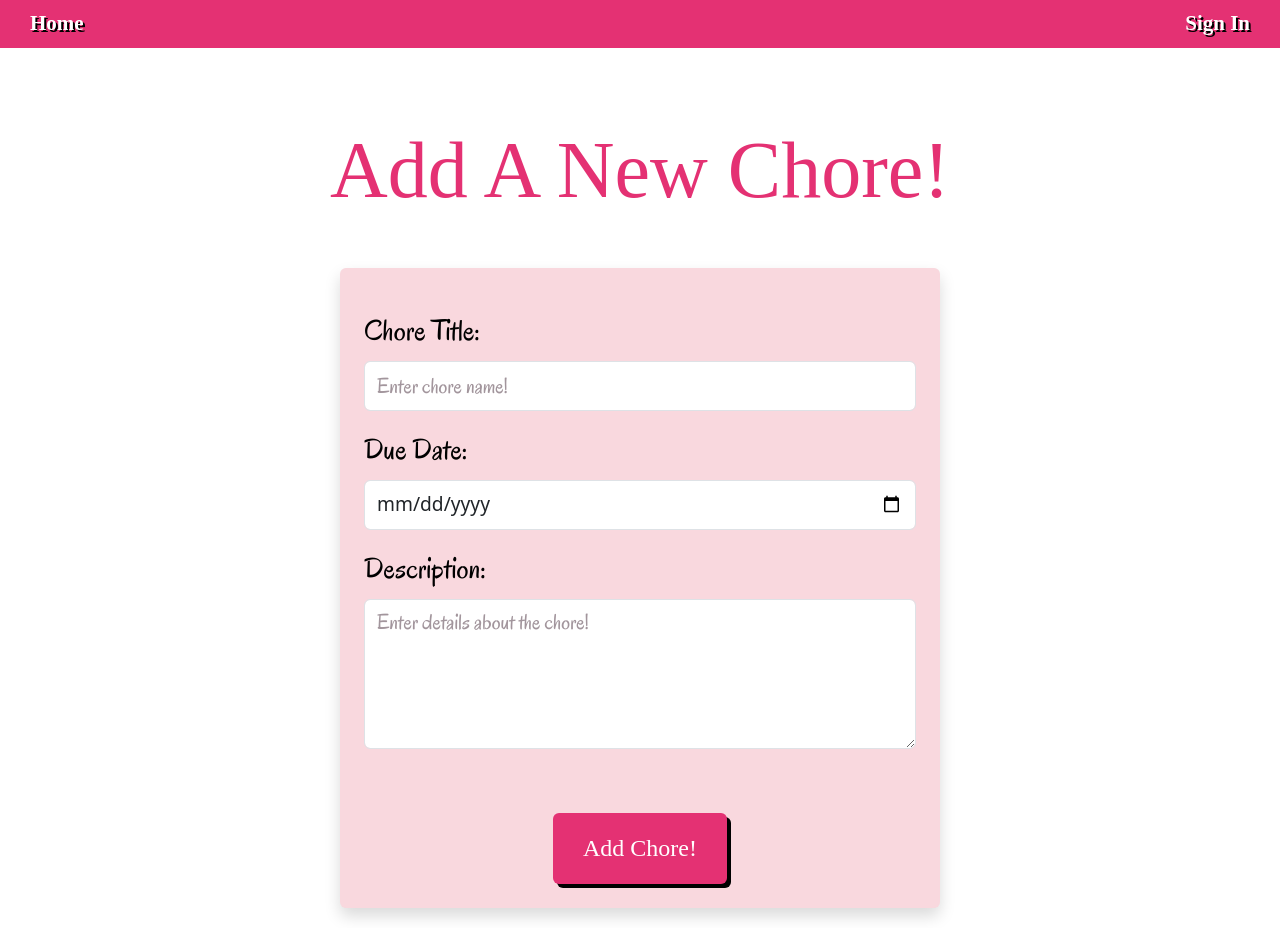
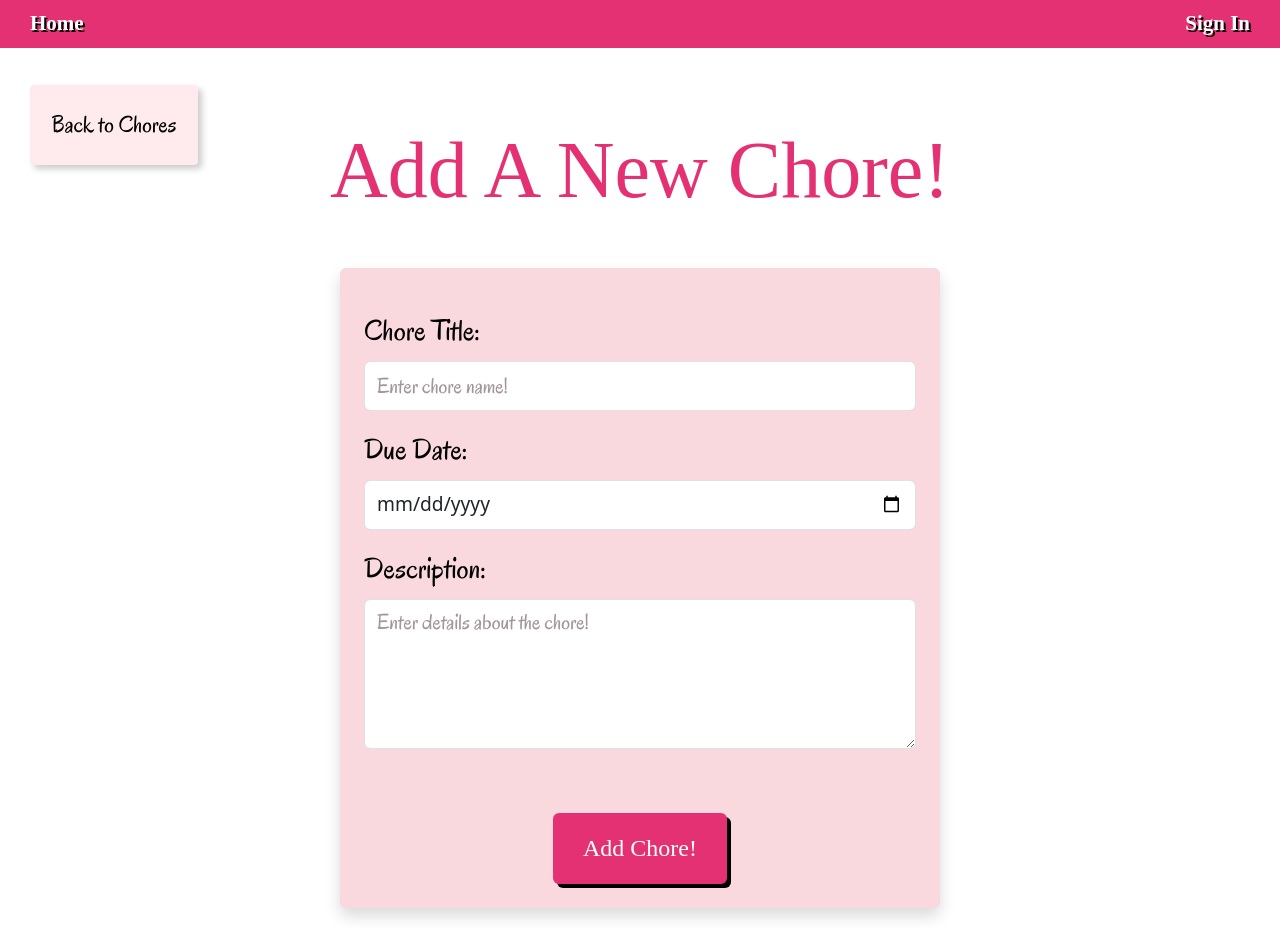
Before and after one commit to CPP-SheCodes-SLP-2025-26/fullstack, a React (Vite) app in the folder frontend/: page /create-chore in a window 1280 px wide. Built offline with nearby package versions, Linux system fonts and the light colour scheme; a web font is replaced by a local one.

Commit message:
added back to chores button from edit/create page

```diff
--- a/frontend/src/pages/CreateChore.css
+++ b/frontend/src/pages/CreateChore.css
@@ -66,3 +66,21 @@
   text-align: center;
   font-family: 'Oregano', serif;
 }
+
+.back-button{
+    position: absolute;
+    top: 85px;
+    left: 30px;
+    border-radius: 4px;
+    padding: 1.3rem;
+    font-family: 'Oregano', serif;
+    background-color: #ffebee;
+    font-size: 1.5rem;
+    box-shadow: 4px 4px 6px rgba(0,0,0,0.2); /* depth */
+    transition: transform 0.2s;
+}
+
+.back-button:hover{
+  box-shadow: 6px 6px 8px rgba(0,0,0,0.3);
+  border: 2px solid #e43173
+}
--- a/frontend/src/pages/CreateChore.jsx
+++ b/frontend/src/pages/CreateChore.jsx
@@ -39,7 +39,9 @@ function CreateChore() {
 
     return(
         <div className="text-center text-primary mt-5 create-chore-container">
+
             <h1 className="create-chore-title">Add A New Chore!</h1>
+                    <button className="back-button" onClick={()=> navigate('../chores')}>Back to Chores</button>
 
         <div className="container shadow rounded p-4 input-container"
             style={{
@@ -48,6 +50,8 @@ function CreateChore() {
                 margin: '20px auto',
             }}
             >
+
+
             <form onSubmit={handleSubmit}>
                 <div className="mb-3 text-start mt-3 chore-input">
                     <label htmlFor="choreTitle" className="form-label">
--- a/frontend/src/pages/EditChore.jsx
+++ b/frontend/src/pages/EditChore.jsx
@@ -52,6 +52,8 @@ function EditChore() {
     return(
         <div className="text-center text-primary mt-5 create-chore-container">
             <h1 className="create-chore-title">Edit Chore</h1>
+             <button className="back-button" onClick={()=> navigate('../chores')}>Back to Chores</button>
+
 
         <div className="container shadow rounded p-4 input-container"
             style={{
```
